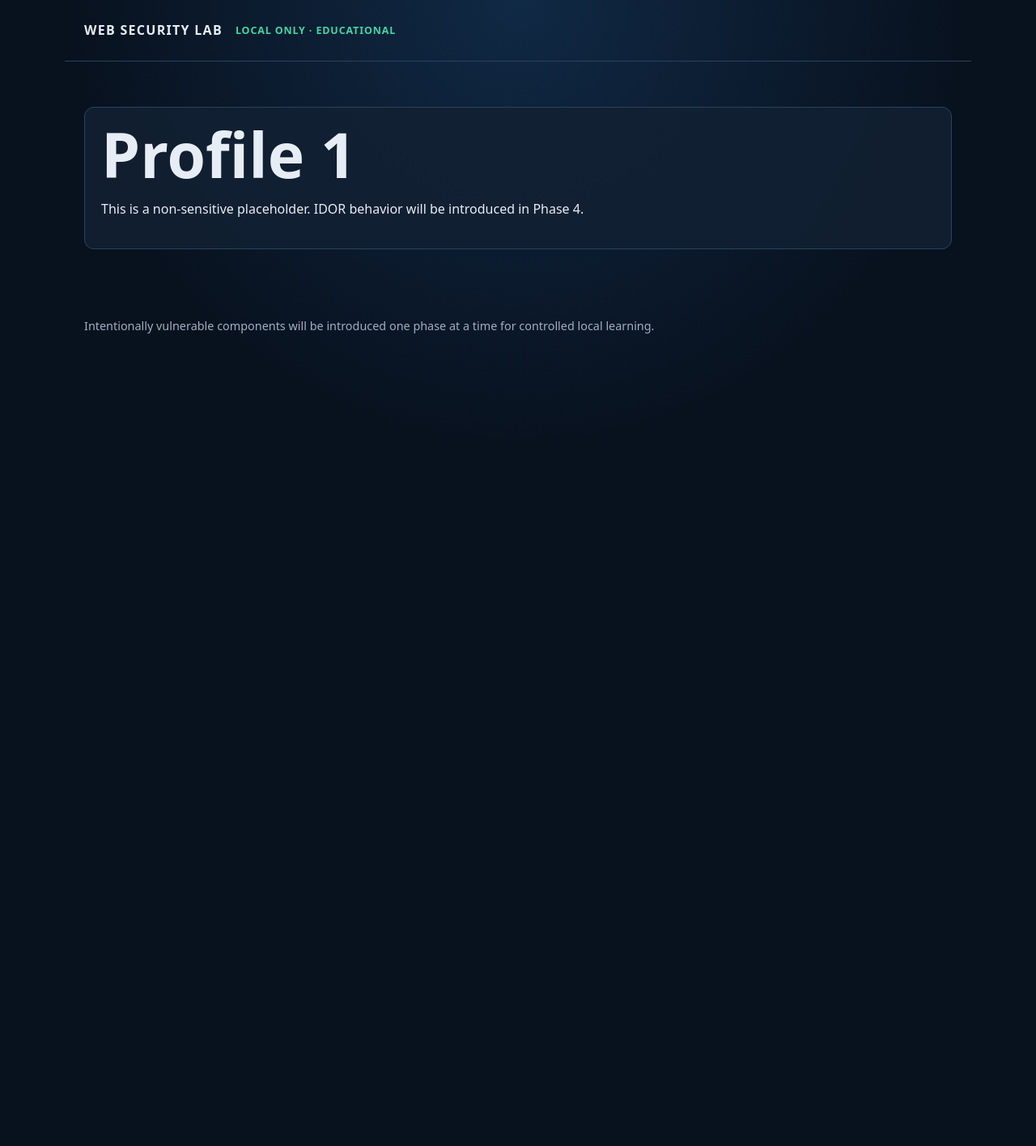
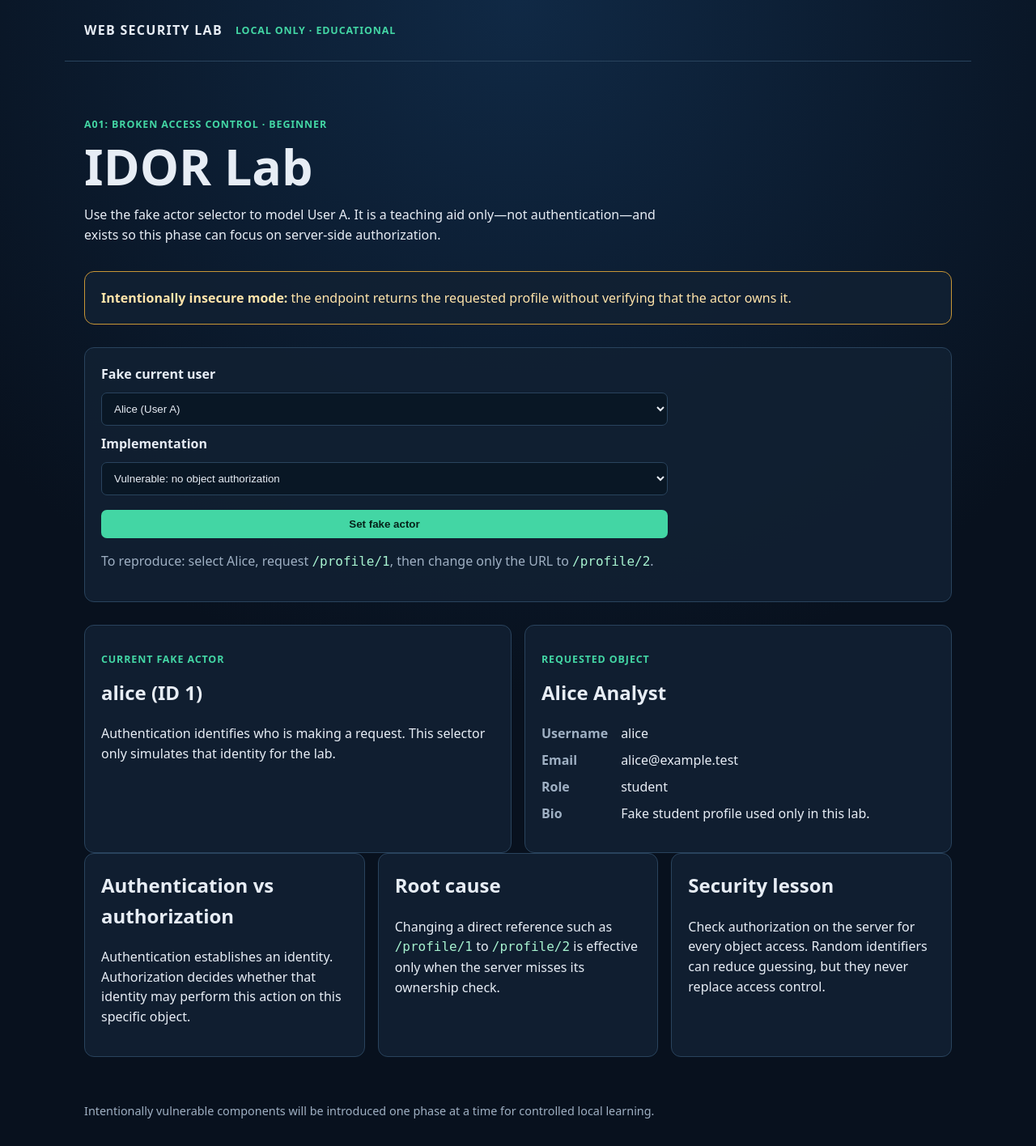
Before and after one commit to spoukidev/web-security-lab, a Flask app: page /profile/1 in a window 1280 px wide. Shown: the whole page at 81% size. Before the commit the page ends 412 px from the top, so only its background shows below. Run offline with Flask 3, Linux system fonts and the light colour scheme; data comes from the database, SQL or seed files in the repository.

Commit message:
feat: add controlled IDOR lab

```diff
--- a/app/routes/users.py
+++ b/app/routes/users.py
@@ -1,5 +1,8 @@
-"""Dashboard and user-lab route placeholders."""
-from flask import Blueprint, jsonify, render_template
+"""Dashboard and controlled IDOR lab routes."""
+from __future__ import annotations
+from typing import Literal
+from flask import Blueprint, abort, jsonify, redirect, render_template, request, session, url_for
+from app.database import get_database
 blueprint = Blueprint("users", __name__)
 
 
@@ -13,10 +16,56 @@ def health() -> tuple[dict[str, str], int]:
     return jsonify({"status": "ok", "scope": "local-web-security-lab"}), 200
 
 
+AccessMode = Literal["vulnerable", "secure"]
+
+
+def get_lab_actor_id() -> int:
+    """Return the selected fake lab actor; this is not real authentication."""
+    actor_id = session.get("lab_actor_id", 1)
+    return actor_id if isinstance(actor_id, int) else 1
+
+
+@blueprint.post("/lab/select-actor")
+def select_lab_actor() -> object:
+    """Set the fake actor used solely to demonstrate authorization behavior."""
+    actor_id = request.form.get("actor_id", type=int)
+    target_id = request.form.get("target_id", default=1, type=int)
+    mode = "secure" if request.form.get("mode") == "secure" else "vulnerable"
+    if actor_id is None:
+        abort(400)
+    actor = get_database().execute("SELECT id FROM users WHERE id = ?", (actor_id,)).fetchone()
+    if actor is None:
+        abort(400)
+    session["lab_actor_id"] = actor_id
+    return redirect(url_for("users.profile", user_id=target_id, mode=mode))
+
+
 @blueprint.get("/profile/<int:user_id>")
-def profile(user_id: int) -> str:
-    """Placeholder; IDOR behavior is implemented only in Phase 4."""
-    return render_template("profile.html", user_id=user_id)
+def profile(user_id: int) -> tuple[str, int] | str:
+    """Show deliberately missing or enforced object-level authorization."""
+    requested_mode = request.args.get("mode", "vulnerable")
+    mode: AccessMode = "secure" if requested_mode == "secure" else "vulnerable"
+    database = get_database()
+    actor_id = get_lab_actor_id()
+    actor = database.execute("SELECT id, username FROM users WHERE id = ?", (actor_id,)).fetchone()
+    profile_row = database.execute(
+        "SELECT users.id, users.username, users.email, users.role, profiles.display_name, profiles.bio "
+        "FROM users JOIN profiles ON profiles.user_id = users.id WHERE users.id = ?",
+        (user_id,),
+    ).fetchone()
+    if actor is None or profile_row is None:
+        abort(404)
+
+    if mode == "vulnerable":
+        # INTENTIONALLY VULNERABLE
+        # This code exists only for the local Web Security Lab.
+        # The requested profile is returned without checking the actor's ownership.
+        return render_template("profile.html", mode=mode, actor=actor, profile=profile_row)
+
+    if actor_id != user_id:
+        # The fix enforces server-side, object-level authorization before data is rendered.
+        return render_template("profile.html", mode=mode, actor=actor, profile=None), 403
+    return render_template("profile.html", mode=mode, actor=actor, profile=profile_row)
 
 
 @blueprint.get("/labs/<string:lab_name>")
--- a/app/static/css/main.css
+++ b/app/static/css/main.css
@@ -12,4 +12,5 @@ h1 { margin: 0 0 12px; font-size: clamp(2.3rem, 7vw, 4.8rem); line-height: 1; }
 .button { display: inline-block; align-self: flex-start; padding: 10px 14px; border-radius: 7px; color: #052219; background: var(--accent); font-weight: 700; text-decoration: none; }.secondary { background: transparent; border: 1px solid var(--accent); color: var(--accent); }footer { color: var(--muted); padding-bottom: 32px; font-size: .9rem; }
 .compact h1 { font-size: clamp(2.3rem, 5vw, 3.8rem); }.warning { border-color: #c89636; color: #ffe4aa; }.search-form { display: grid; gap: 10px; max-width: 700px; }.search-form label { font-weight: 700; }.search-form input, .search-form select { width: 100%; padding: 11px; border: 1px solid var(--line); border-radius: 7px; background: #091725; color: var(--ink); }.search-form .button { border: 0; margin-top: 8px; cursor: pointer; }.hint { color: var(--muted); }.result-grid, .lesson-grid { display: grid; grid-template-columns: repeat(auto-fit, minmax(280px, 1fr)); gap: 16px; }.result-grid .page-card, .lesson-grid .page-card { margin-bottom: 0; }pre { overflow-x: auto; padding: 14px; background: #091725; border: 1px solid var(--line); border-radius: 7px; white-space: pre-wrap; }code { color: #a7f3d0; }.results { padding-left: 20px; }.results li { margin-bottom: 8px; }
 .search-form textarea { width: 100%; padding: 11px; border: 1px solid var(--line); border-radius: 7px; background: #091725; color: var(--ink); resize: vertical; }.comment-output { padding: 12px; margin: 10px 0; border-left: 3px solid var(--accent); background: #091725; overflow-wrap: anywhere; }.success { color: var(--accent); font-weight: 700; }
+.profile-details { display: grid; grid-template-columns: max-content 1fr; gap: 8px 16px; }.profile-details dt { color: var(--muted); font-weight: 700; }.profile-details dd { margin: 0; }
 @media (max-width: 560px) { .site-header { align-items: flex-start; flex-direction: column; padding-top: 20px; padding-bottom: 20px; } }
--- a/app/templates/index.html
+++ b/app/templates/index.html
@@ -2,11 +2,11 @@
 {% block title %}Web Security Lab{% endblock %}
 {% block content %}
 <section class="hero"><p class="eyebrow">OWASP SECURITY RESEARCH LABORATORY</p><h1>Web Security Lab</h1><p>Controlled, local demonstrations of common web vulnerabilities and their remediations.</p></section>
-<section class="notice"><strong>Phase 3 active:</strong> SQL Injection and XSS are ready for controlled local testing. The remaining labs stay disabled until their dedicated phases.</section>
+<section class="notice"><strong>Phase 4 active:</strong> SQL Injection, XSS, and IDOR are ready for controlled local testing. The remaining labs stay disabled until their dedicated phases.</section>
 <section class="lab-grid" aria-label="Security labs">
 {% set labs = [('SQL Injection', 'A03: Injection', 'Intermediate', 'sql-injection'), ('XSS', 'A03: Injection', 'Intermediate', 'xss'), ('IDOR', 'A01: Broken Access Control', 'Beginner', 'idor'), ('SSRF', 'A10: Server-Side Request Forgery', 'Advanced', 'ssrf'), ('JWT', 'A07: Authentication Failures', 'Intermediate', 'jwt'), ('File Upload', 'A04: Insecure Design', 'Intermediate', 'file-upload'), ('CSRF', 'A01: Broken Access Control', 'Intermediate', 'csrf')] %}
 {% for name, owasp, difficulty, slug in labs %}
-<article class="lab-card"><p class="lab-meta">{{ owasp }} · {{ difficulty }}</p><h2>{{ name }}</h2><p>{% if slug == 'sql-injection' %}Compare unsafe SQL construction with parameter binding using fake local data.{% elif slug == 'xss' %}Compare reflected and stored unsafe HTML rendering with output encoding and CSP.{% else %}Vulnerable and remediated implementations will be documented with a controlled lab exercise.{% endif %}</p><a class="button" href="{{ url_for('search.search') if slug == 'sql-injection' else url_for('xss.comments') if slug == 'xss' else url_for('users.lab_placeholder', lab_name=slug) }}">Open Lab</a></article>
+<article class="lab-card"><p class="lab-meta">{{ owasp }} · {{ difficulty }}</p><h2>{{ name }}</h2><p>{% if slug == 'sql-injection' %}Compare unsafe SQL construction with parameter binding using fake local data.{% elif slug == 'xss' %}Compare reflected and stored unsafe HTML rendering with output encoding and CSP.{% elif slug == 'idor' %}Compare missing object authorization with a server-side ownership check.{% else %}Vulnerable and remediated implementations will be documented with a controlled lab exercise.{% endif %}</p><a class="button" href="{{ url_for('search.search') if slug == 'sql-injection' else url_for('xss.comments') if slug == 'xss' else url_for('users.profile', user_id=1) if slug == 'idor' else url_for('users.lab_placeholder', lab_name=slug) }}">Open Lab</a></article>
 {% endfor %}
 </section>
 {% endblock %}
--- a/app/templates/profile.html
+++ b/app/templates/profile.html
@@ -1,2 +1,9 @@
 {% extends "base.html" %}
-{% block content %}<section class="page-card"><h1>Profile {{ user_id }}</h1><p>This is a non-sensitive placeholder. IDOR behavior will be introduced in Phase 4.</p></section>{% endblock %}
+{% block title %}IDOR Lab · Web Security Lab{% endblock %}
+{% block content %}
+<section class="hero compact"><p class="eyebrow">A01: BROKEN ACCESS CONTROL · BEGINNER</p><h1>IDOR Lab</h1><p>Use the fake actor selector to model User A. It is a teaching aid only—not authentication—and exists so this phase can focus on server-side authorization.</p></section>
+<section class="notice warning"><strong>{% if mode == 'vulnerable' %}Intentionally insecure mode:{% else %}Secure mode:{% endif %}</strong> {% if mode == 'vulnerable' %}the endpoint returns the requested profile without verifying that the actor owns it.{% else %}the endpoint denies access unless the requested object belongs to the current fake actor.{% endif %}</section>
+<section class="page-card"><form class="search-form" action="{{ url_for('users.select_lab_actor') }}" method="post"><input type="hidden" name="target_id" value="{{ profile['id'] if profile else request.view_args['user_id'] }}"><label for="actor">Fake current user</label><select id="actor" name="actor_id"><option value="1" {% if actor['id'] == 1 %}selected{% endif %}>Alice (User A)</option><option value="2" {% if actor['id'] == 2 %}selected{% endif %}>Bob (User B)</option><option value="3" {% if actor['id'] == 3 %}selected{% endif %}>Carol (Instructor)</option></select><label for="mode">Implementation</label><select id="mode" name="mode"><option value="vulnerable" {% if mode == 'vulnerable' %}selected{% endif %}>Vulnerable: no object authorization</option><option value="secure" {% if mode == 'secure' %}selected{% endif %}>Secure: ownership check</option></select><button class="button" type="submit">Set fake actor</button></form><p class="hint">To reproduce: select Alice, request <code>/profile/1</code>, then change only the URL to <code>/profile/2</code>.</p></section>
+{% if profile %}<section class="result-grid"><article class="page-card"><p class="eyebrow">CURRENT FAKE ACTOR</p><h2>{{ actor['username'] }} (ID {{ actor['id'] }})</h2><p>Authentication identifies who is making a request. This selector only simulates that identity for the lab.</p></article><article class="page-card"><p class="eyebrow">REQUESTED OBJECT</p><h2>{{ profile['display_name'] }}</h2><dl class="profile-details"><dt>Username</dt><dd>{{ profile['username'] }}</dd><dt>Email</dt><dd>{{ profile['email'] }}</dd><dt>Role</dt><dd>{{ profile['role'] }}</dd><dt>Bio</dt><dd>{{ profile['bio'] }}</dd></dl></article></section>{% else %}<section class="notice warning"><strong>Access denied (403):</strong> the server verified that fake actor {{ actor['username'] }} does not own this profile. No profile data was returned.</section>{% endif %}
+<section class="lesson-grid"><article class="page-card"><h2>Authentication vs authorization</h2><p>Authentication establishes an identity. Authorization decides whether that identity may perform this action on this specific object.</p></article><article class="page-card"><h2>Root cause</h2><p>Changing a direct reference such as <code>/profile/1</code> to <code>/profile/2</code> is effective only when the server misses its ownership check.</p></article><article class="page-card"><h2>Security lesson</h2><p>Check authorization on the server for every object access. Random identifiers can reduce guessing, but they never replace access control.</p></article></section>
+{% endblock %}
```
Also changed, not shown: exploits/idor/manual-reproduction.md (added, +10 -0 lines), tests/test_app.py (+33 -1 lines), writeups/03-idor.md (added, +81 -0 lines), README.md.
